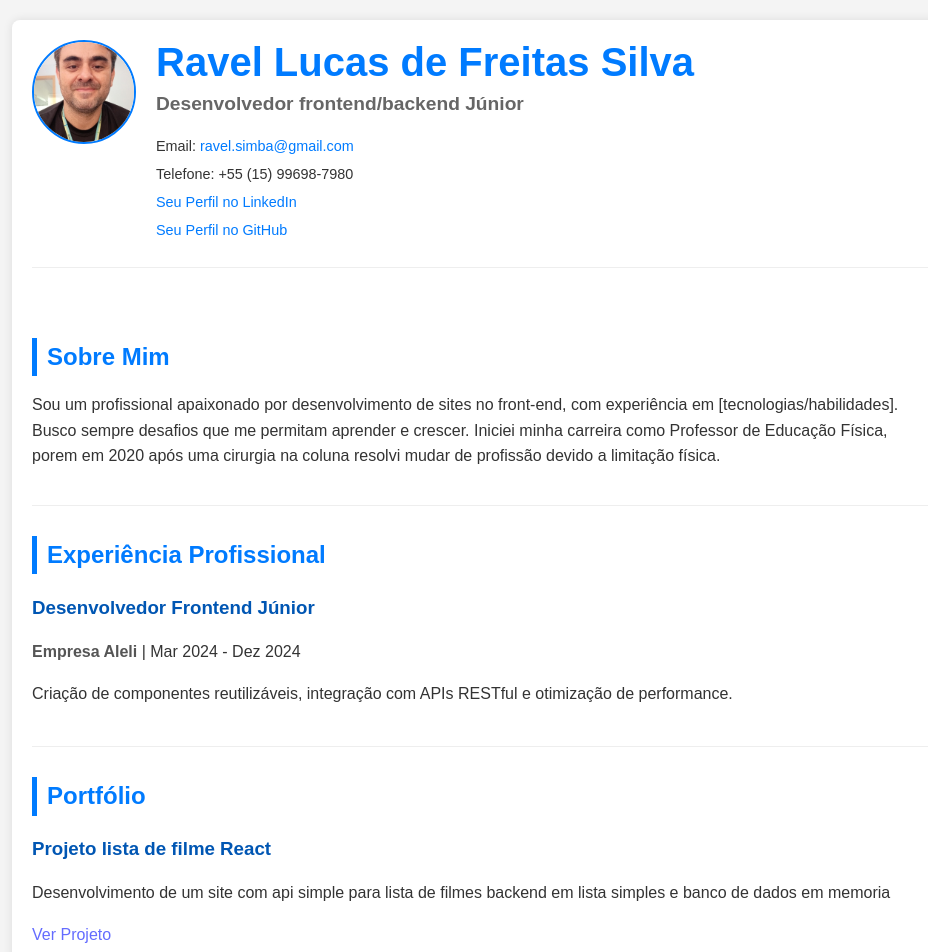
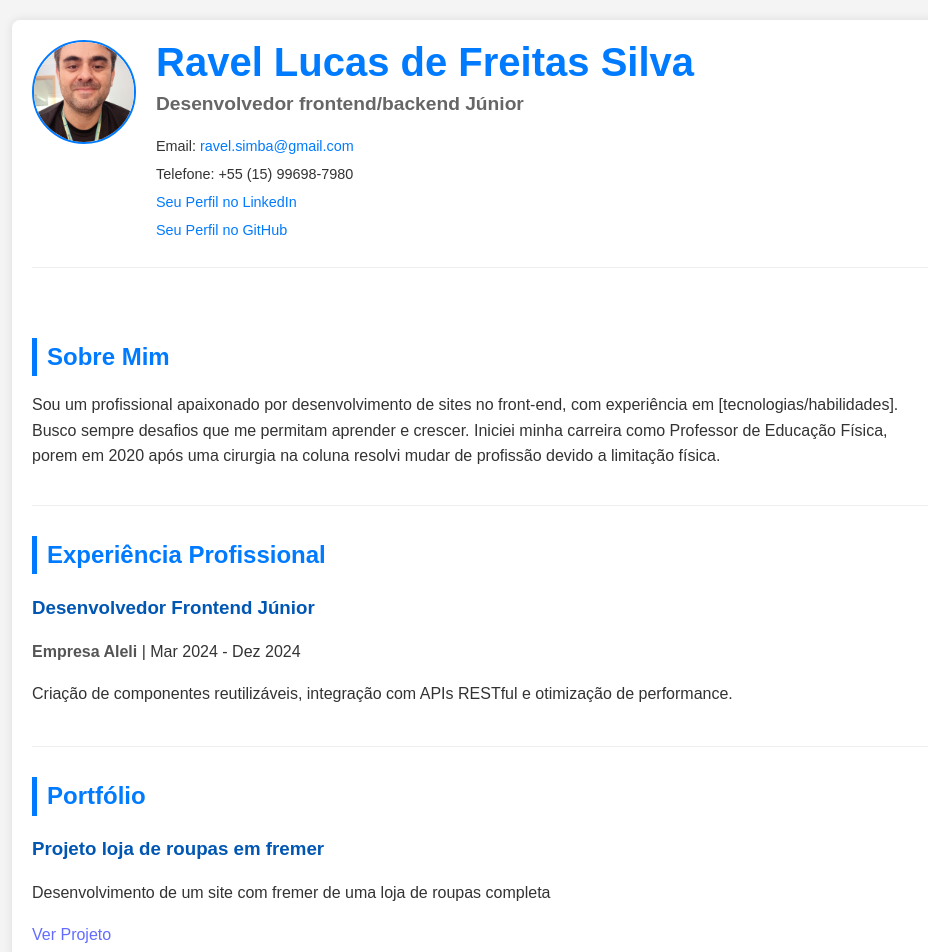
Before and after one commit to simbaravel23/site-curriculo, a React (Vite) app in the folder meu-curriculo-react-vite/: page / in a window 1280 px wide. Shown: the top 952 px of the page, without its empty margins (158-1086 px from the left). Built offline with nearby package versions, Linux system fonts and the light colour scheme.

Commit message:
add site em fremer no portifolio

```diff
--- a/meu-curriculo-react-vite/src/App.jsx
+++ b/meu-curriculo-react-vite/src/App.jsx
@@ -46,6 +46,11 @@ function App() {
   const certificacoesTexto = "Ver todas as minhas certificações no LinkedIn"; // Texto para o link
 
   const portfolio = [
+    {
+      titulo: "Projeto loja de roupas em fremer",
+      descricao: "Desenvolvimento de um site com fremer de uma loja de roupas completa",
+      link: "hhttps://lojadaregiane.framer.website/" // Link para o repositório ou demo online
+    },
     {
       titulo: "Projeto lista de filme React",
       descricao: "Desenvolvimento de um site com api simple para lista de filmes backend em lista simples e banco de dados em memoria",
```
